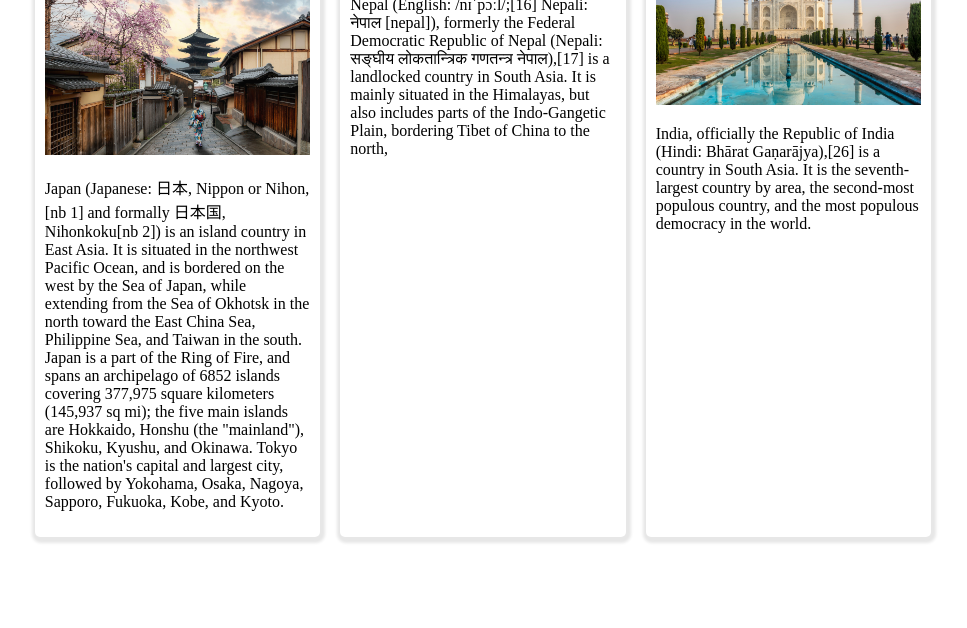
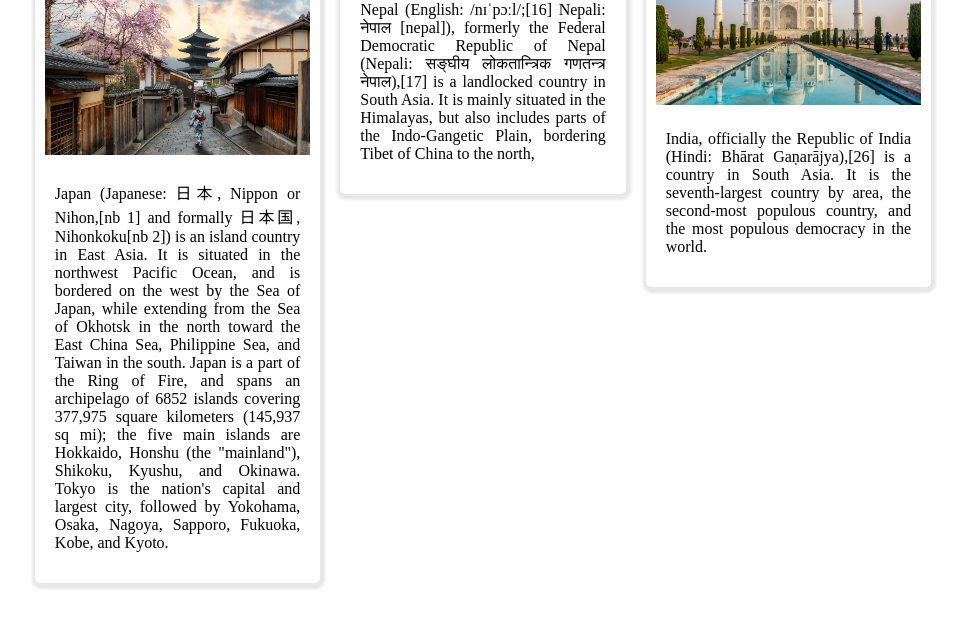
Before and after one commit to AnilDevchhetri/assignment-3, a plain HTML site: page index.html in a window 1280 px wide. Shown: the part 162-790 px from the top of the page, without its empty margins (157-1124 px from the left). Drawn offline with Linux system fonts and the light colour scheme.

Commit message:
Update style.css

```diff
--- a/style.css
+++ b/style.css
@@ -14,7 +14,8 @@
 	padding: 10px;
 	border-radius: 5px;
 	flex: 0 1 21%;
-	/*overflow: hidden;*/
+	overflow: hidden;
+	height: fit-content;
 
 }
 .img-box{
@@ -35,3 +36,8 @@
 .box{
 	box-shadow: 1px 2px 3px 4px rgba(20,20,20,0.1);
 }
+
+.box p{
+    padding: 5px 10px;
+    text-align: justify;
+}
```
